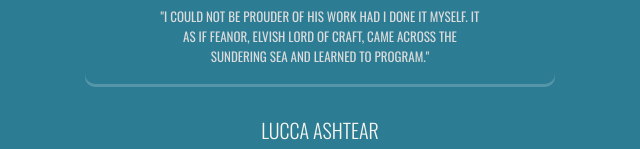
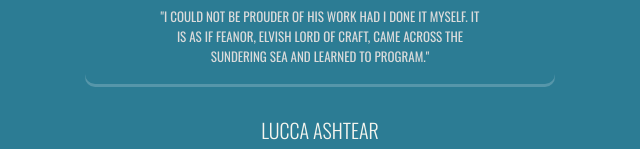
Before and after one commit to teddy-humpert/teddy-humpert.github.io, a plain HTML site: page referrals.html in a window 1280 px wide. Shown: the part 242-391 px from the top of the page, 320-960 px from the left. Drawn offline with nearby package versions, Linux system fonts and the light colour scheme.

Commit message:
grammar check

```diff
--- a/referrals.html
+++ b/referrals.html
@@ -35,7 +35,7 @@
 
             <h1 class="job-title">Gandalf the Gray</h1>
               <img class="referral-image" src="img/gandalf.jpg">
-              <p class="referral-overview">"I could not be prouder of his work had I done it myself. It as if Feanor, Elvish lord of Craft, came across the Sundering sea and learned to program."
+              <p class="referral-overview">"I could not be prouder of his work had I done it myself. It is as if Feanor, Elvish lord of Craft, came across the Sundering sea and learned to program."
               </p>
 
           </div>
```
